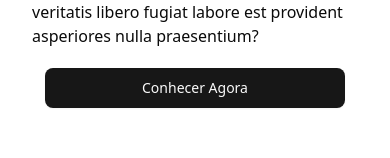
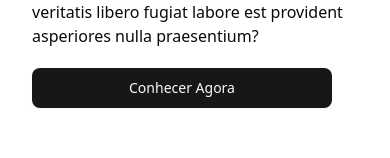
Before and after one commit to DanielMoraisDev/airbnb-clone, a React (Vite) app: page / in a window 390 px wide. Shown: the part 668-826 px from the top of the page. Built offline with nearby package versions, Linux system fonts and the light colour scheme.

Commit message:
style(Home): Calendar proporcions

```diff
--- a/src/pages/Home/index.tsx
+++ b/src/pages/Home/index.tsx
@@ -159,7 +159,7 @@ const Home = () => {
               corrupti voluptate, maiores incidunt sed veritatis libero fugiat
               labore est provident asperiores nulla praesentium?
             </p>
-            <div className="flex justify-center md:justify-start">
+            <div className="flex justify-start">
               <Button
                 onClick={handleClick}
                 className="max-w-[300px] cursor-pointer w-full h-10"
```
